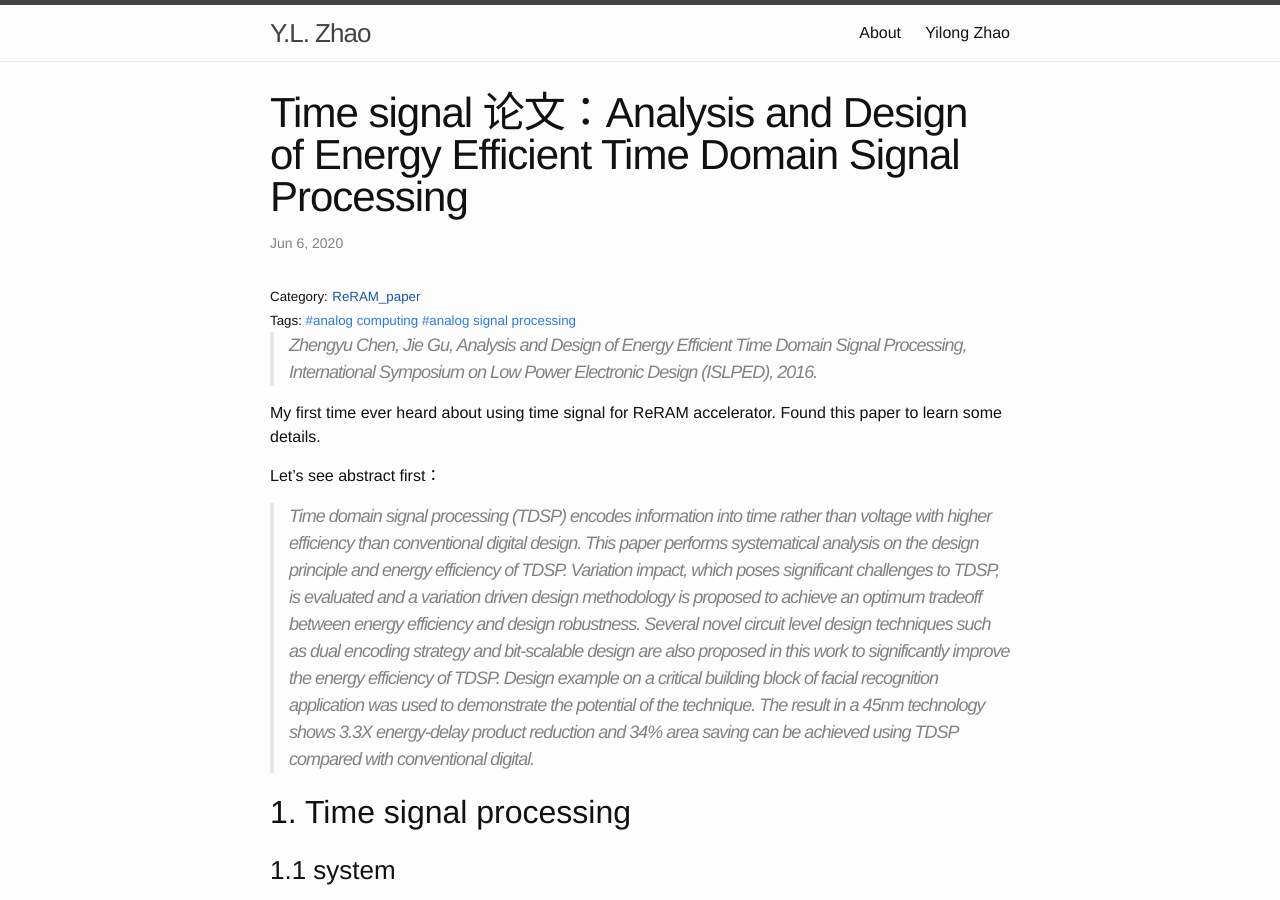
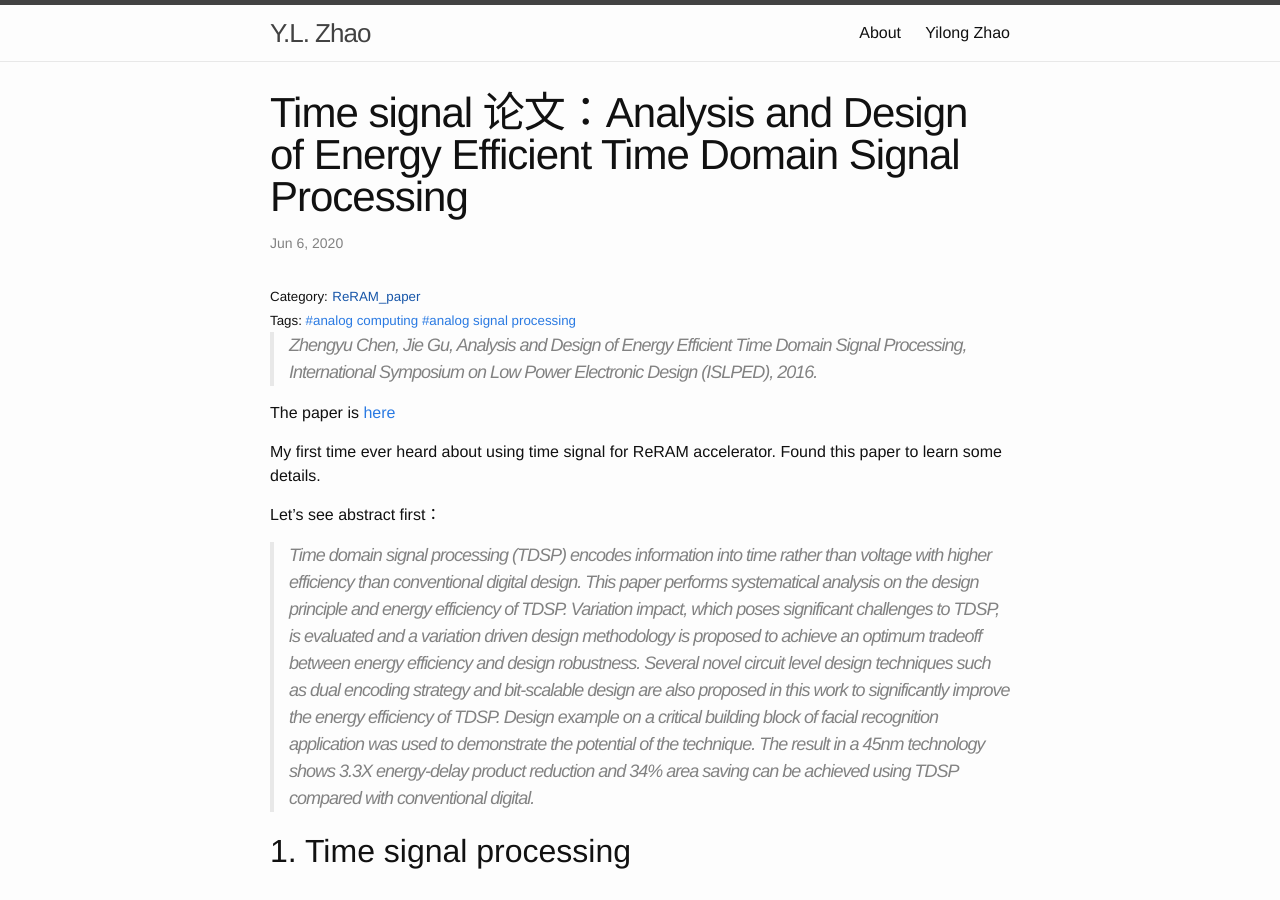
Before and after one commit to xiaoke0515/xiaoke0515.github.io, a Jekyll site: the page built from _posts/ReRAM_DNN_accelerator/2020-06-06-1_Time_signal.md, in a window 1280 px wide and 900 px high. Built offline with Jekyll 4.4.1, drawn with Linux system fonts in a browser that asks for light colours; formulas are drawn with MathJax 3.

Commit message:
new post

```diff
--- a/_posts/ReRAM_DNN_accelerator/2020-06-06-1_Time_signal.md
+++ b/_posts/ReRAM_DNN_accelerator/2020-06-06-1_Time_signal.md
@@ -10,6 +10,8 @@ tags:
 <script type="text/javascript" src="http://cdn.mathjax.org/mathjax/latest/MathJax.js?config=default"></script>
 
 >Zhengyu Chen, Jie Gu, Analysis and Design of Energy Efficient Time Domain Signal Processing, International Symposium on Low Power Electronic Design (ISLPED), 2016.
+
+The paper is [here]("dl.acm.org/citation.cfm?id=2934585")
 
 My first time ever heard about using time signal for ReRAM accelerator. Found this paper to learn some details.
 
```
